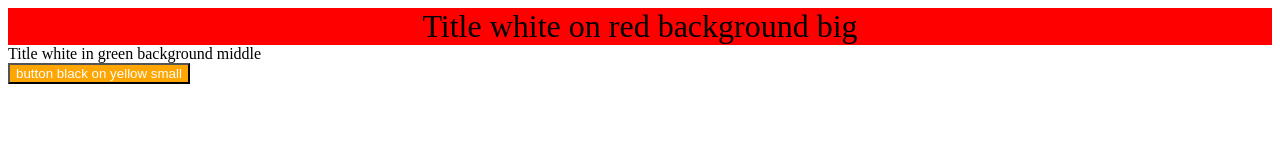
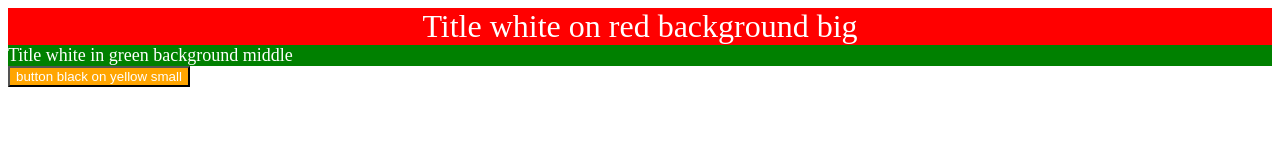
Before and after one commit to Puvoe/recipes, a plain HTML site: page css-foundation/index.html in a window 1280 px wide. Drawn offline with Linux system fonts and the light colour scheme.

Commit message:
fixing stuff

```diff
--- a/css-foundation/style.css
+++ b/css-foundation/style.css
@@ -1,12 +1,13 @@
-.heading.heading2 {
+.heading2 {
 	color: white;
 }
 .heading {
 	background-color: red;
 	font-size: 32px;
 	text-align: center;
+	color: white;
 }
-.heading2.button {
+.heading2 {
 	background-color: green;
 	font-size: 18px;
 }
```
